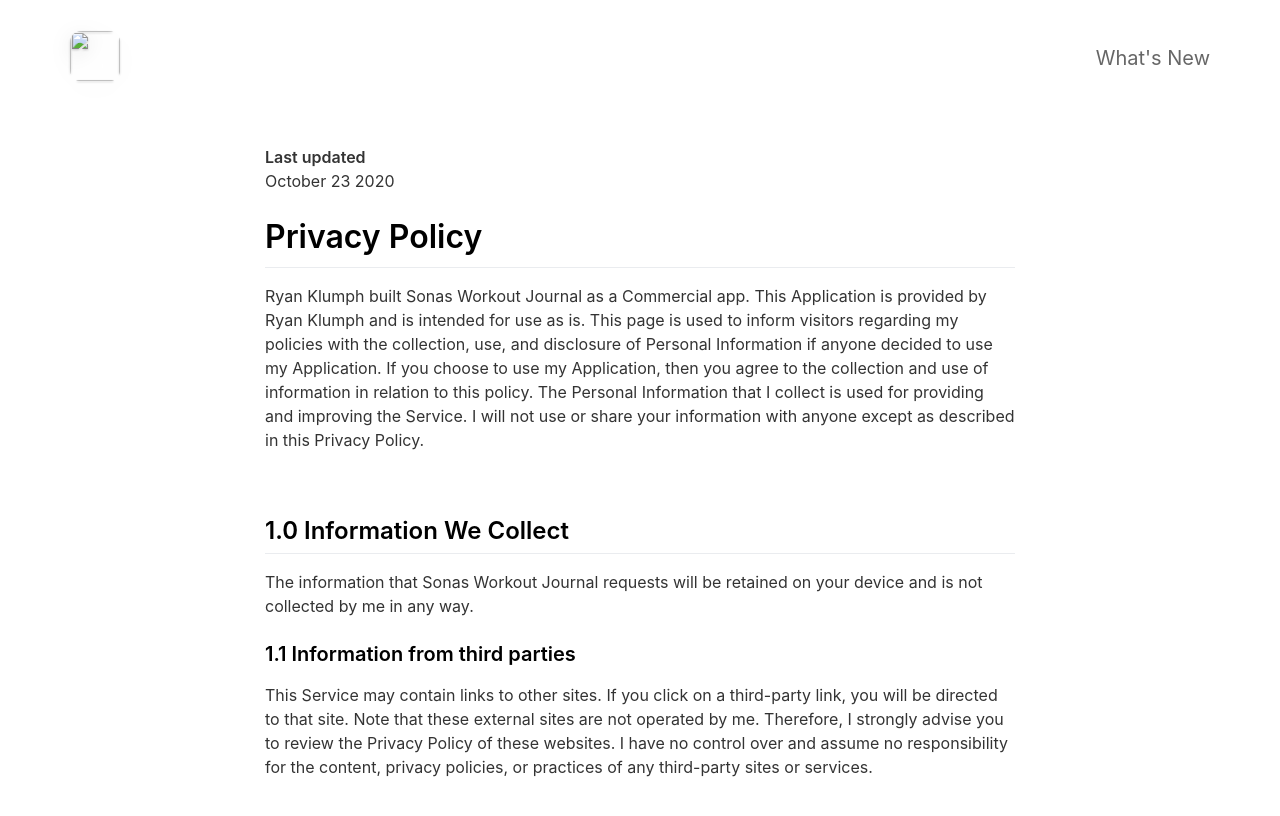
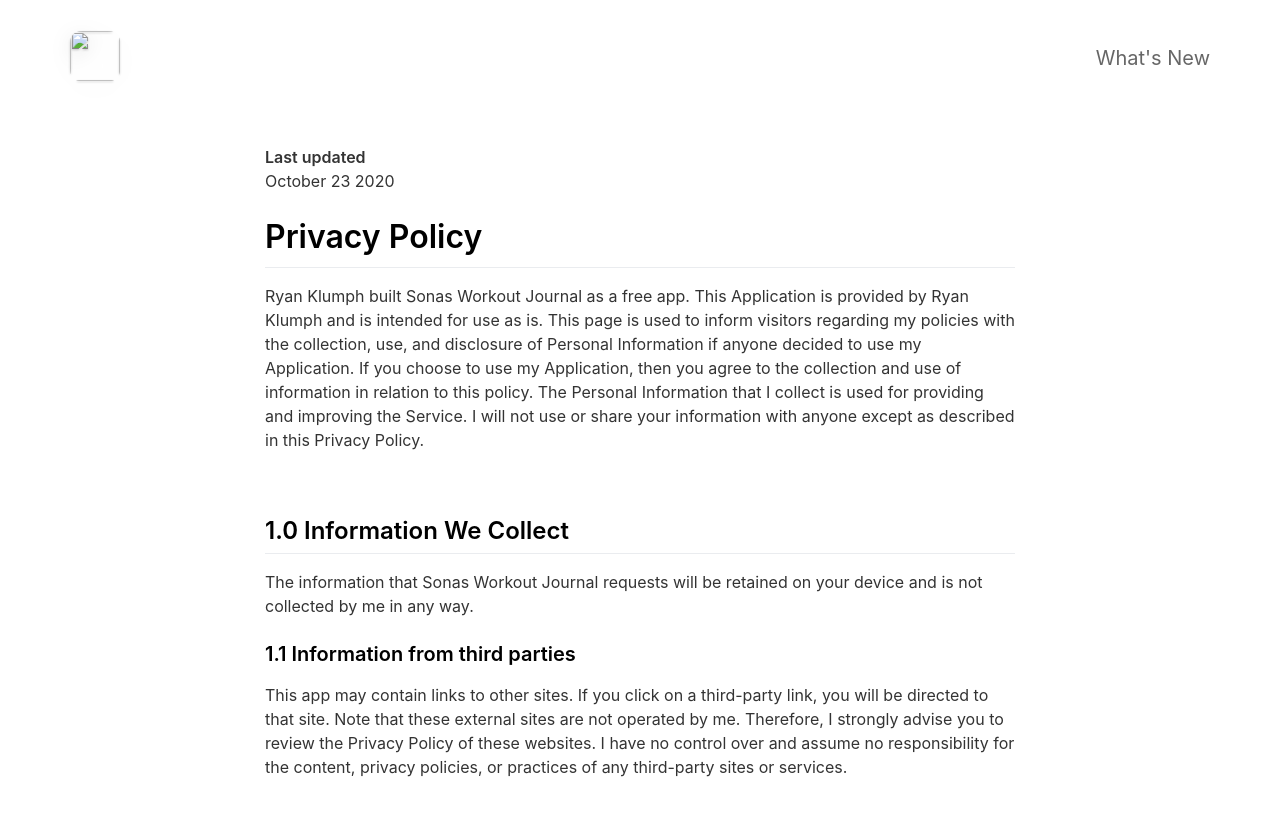
Before and after one commit to sonasapps/workout, a Jekyll site: the page built from _pages/privacypolicy.md, in a window 1280 px wide. Shown: the top 816 px of the page. Built offline with Jekyll 4.4.1, drawn with Linux system fonts in a browser that asks for light colours; nearby versions of some CDN libraries.

Commit message:
Update privacypolicy.md

```diff
--- a/_pages/privacypolicy.md
+++ b/_pages/privacypolicy.md
@@ -8,7 +8,7 @@ include_in_header: false
 October 23 2020
 
 # Privacy Policy
-Ryan Klumph built Sonas Workout Journal as a Commercial app. This Application is provided by Ryan Klumph and is intended for use as is. This page is used to inform visitors regarding my policies with the collection, use, and disclosure of Personal Information if anyone decided to use my Application. If you choose to use my Application, then you agree to the collection and use of information in relation to this policy. The Personal Information that I collect is used for providing and improving the Service. I will not use or share your information with anyone except as described in this Privacy Policy.
+Ryan Klumph built Sonas Workout Journal as a free app. This Application is provided by Ryan Klumph and is intended for use as is. This page is used to inform visitors regarding my policies with the collection, use, and disclosure of Personal Information if anyone decided to use my Application. If you choose to use my Application, then you agree to the collection and use of information in relation to this policy. The Personal Information that I collect is used for providing and improving the Service. I will not use or share your information with anyone except as described in this Privacy Policy.
 
 <br>
 
@@ -16,4 +16,4 @@ Ryan Klumph built Sonas Workout Journal as a Commercial app. This Application is
 The information that Sonas Workout Journal requests will be retained on your device and is not collected by me in any way.
 
 ### 1.1 Information from third parties
-This Service may contain links to other sites. If you click on a third-party link, you will be directed to that site. Note that these external sites are not operated by me. Therefore, I strongly advise you to review the Privacy Policy of these websites. I have no control over and assume no responsibility for the content, privacy policies, or practices of any third-party sites or services.
+This app may contain links to other sites. If you click on a third-party link, you will be directed to that site. Note that these external sites are not operated by me. Therefore, I strongly advise you to review the Privacy Policy of these websites. I have no control over and assume no responsibility for the content, privacy policies, or practices of any third-party sites or services.
```
